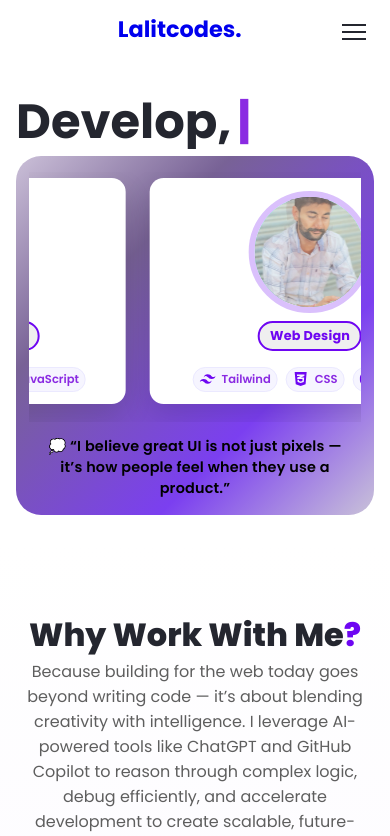
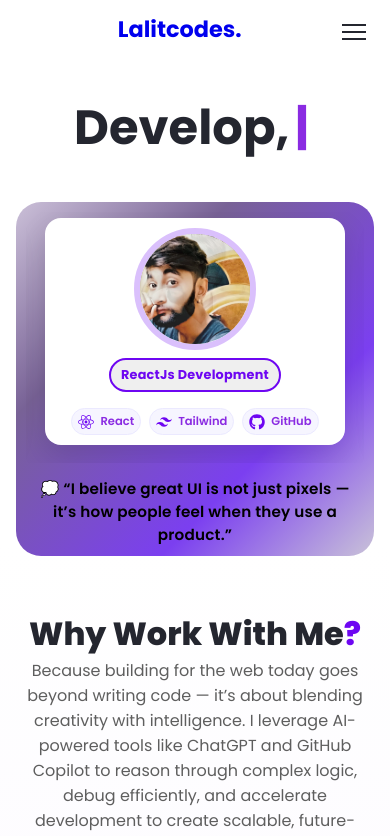
Before and after one commit to Rajputlalit/ReactJsPortfolio, a React (Vite) app: page /home in a window 390 px wide. Shown: the top 836 px of the page. Built offline with nearby package versions, Linux system fonts and the light colour scheme; the HTML template or start-up script is replaced by a standard one.

Commit message:
updated media query for Home section

```diff
--- a/src/components/CarouselSection.css
+++ b/src/components/CarouselSection.css
@@ -187,16 +187,19 @@
 
 /* 💻 Tablets & small desktops */
 @media (max-width: 1200px) {
+
   .carousel-inner {
     width: 90vw;
     max-width: 1000px;
     padding: 1.8rem;
+    /* background-color: aquamarine; */
   }
   .img-frame { width: 190px; height: 190px; }
 }
 
 /* 📱 Medium tablets / large phones (2 cards per view) */
 @media (max-width: 980px) {
+
   .carousel-inner {
     width: 94vw;
     padding: 1.5rem;
@@ -225,9 +228,11 @@
 
 /* 📲 Mobile (1 card per view) */
 @media (max-width: 680px) {
+
   .carousel-inner {
     width: 100%;
     padding: 1rem 0.8rem;
+    /* background-color: aqua; */
   }
   .swiper-slide {
     width: 100% !important;
@@ -259,9 +264,11 @@
 
 /* 📞 Extra small phones */
 @media (max-width: 420px) {
+
   .card {
     padding: 0.8rem;
     border-radius: 14px;
+
   }
   .img-frame {
     width: 110px;
@@ -281,6 +288,11 @@
 
 /* === Expanded Overlay Responsive === */
 @media (max-width: 980px) {
+    .carousel-wrap{
+      position: relative;
+      top: 5vh;
+    /* margin-top: 5vh; */
+  }
   .expanded-content-columns {
     grid-template-columns: 1fr;
     gap: 20px;
@@ -299,6 +311,7 @@
   }
 }
 @media (max-width: 480px) {
+
   .expanded-copy {
     font-size: 0.9rem;
   }
@@ -306,3 +319,110 @@
     font-size: 0.8rem;
   }
 }
+
+
+
+/* add or replace */
+/* 🔧 Ensure parent doesn't clip the expanding overlay */
+.carousel-wrap,
+.carousel-inner {
+  overflow: visible; /* prevent clipping of position:fixed overlay */
+}
+
+/* 🔧 Ensure the swiper wrapper centers slides and doesn't force unexpected widths */
+.swiper-wrapper {
+  align-items: flex-start; /* keep slides top-aligned for consistent card layout */
+}
+
+/* 🔧 Make each slide behave as a centered flex container */
+.swiper-slide {
+  display: flex;
+  justify-content: center;
+  align-items: flex-start;
+  box-sizing: border-box;
+}
+
+/* 🔧 Card sizing: keep uniform card size per breakpoint
+   - We define a sensible min/max so cards are consistent and content aligns inside
+*/
+.card {
+  min-width: 260px;   /* minimum size for the whole card */
+  max-width: 340px;   /* max width for larger screens (cards won't wildly expand) */
+  width: 100%;
+  box-sizing: border-box;
+  display: flex;
+  flex-direction: column;
+  align-items: center;
+  padding: 18px 16px 14px;
+}
+
+/* adjust image frame to match card sizes with relative sizes */
+.img-frame { width: 210px; height: 210px; }
+
+/* Large / desktop adjustments */
+@media (min-width: 1200px) {
+  .card { min-width: 300px; max-width: 360px; }
+  .img-frame { width: 210px; height: 210px; }
+}
+
+/* medium screens: two cards visible (or 3 with smaller sizes) */
+@media (max-width: 979px) {
+  .card {
+    min-width: 260px;
+    max-width: 320px;
+    padding: 14px 12px;
+  }
+  .img-frame { width: 160px; height: 160px; }
+  .label { font-size: .95rem; }
+}
+
+/* Small mobile - 1 card view */
+@media (max-width: 759px) {
+  .carousel-inner { width: 100%; padding: 10px 10px; }
+  .card {
+    min-width: 280px; /* ensures card occupies viewport comfortably when slidesPerView:1 */
+    max-width: 360px;
+    padding: 12px;
+    border-radius: 16px;
+    margin: 0 auto;
+  }
+  .img-frame { width: 140px; height: 140px; }
+  .label { font-size: 0.9rem; padding: 6px 10px; }
+  .badge { font-size: 0.82rem; padding: 5px 8px; }
+  .global-quote { font-size: .95rem; padding: 0 8px; }
+}
+
+/* Extra small phones */
+@media (max-width: 420px) {
+  .card { min-width: 220px; max-width: 300px; padding: 10px; }
+  .img-frame { width: 110px; height: 110px; }
+  .label { font-size: 0.8rem; }
+  .badge { font-size: 0.72rem; padding: 4px 6px; }
+}
+
+/* 🔧 Expanded overlay: keep current behavior but ensure responsive layout */
+.expanded-overlay {
+  z-index: 9999; /* stronger to ensure it sits above everything */
+  position: fixed;
+  background-color: #c9c2d8;
+  /* rest of your transitions remain */
+}
+
+@media (max-width: 980px) {
+  .expanded-content-columns {
+    grid-template-columns: 1fr;
+    gap: 20px;
+    padding: 1.5rem;
+  }
+  .expanded-panel-inner {
+    flex-direction: column;
+    height: 90vh;
+  }
+  .expanded-inner .right {
+    padding: 2rem 1rem;
+  }
+  .expanded-title {
+    font-size: clamp(2rem, 6vw, 3rem);
+    line-height: 1.2;
+  }
+}
--- a/src/components/CarouselSection.jsx
+++ b/src/components/CarouselSection.jsx
@@ -281,17 +281,33 @@ export default function CarouselSection() {
       <div className="carousel-inner">
 <Swiper
   modules={[Autoplay, A11y]}
-          loop
+  loop={true}
   speed={900}
   spaceBetween={24}
-          slidesPerView={3}
-
+  /* 🔧 RESPONSIVE SWIPER BREAKPOINTS
+     - 1200+: 3 cards
+     - 980 - 1199: 3 (but smaller container)
+     - 760 - 979: 2 cards
+     - 0 - 759: 1 card
+     The 'slidesPerView' default is removed; breakpoints control counts.
+  */
+  breakpoints={{
+    1200: { slidesPerView: 3, spaceBetween: 24 },
+    980: { slidesPerView: 3, spaceBetween: 20 },
+    760: { slidesPerView: 2, spaceBetween: 16 },
+    0: { slidesPerView: 1, spaceBetween: 12 },
+  }}
   autoplay={{
-            delay: 2000,
+    delay: 2200,
     disableOnInteraction: false,
     pauseOnMouseEnter: true,
   }}
+  // ensure swiper recalculates if parent sizes change
+  observer={true}
+  observeParents={true}
+  observeSlideChildren={true}
 >
+
           {[...CARDS, ...CARDS, ...CARDS].map((c, i) => (
             <SwiperSlide key={i}>
               <CarouselCard {...c} images={images} index={i % CARDS.length} onOpen={handleOpen} />
--- a/src/pages/Home.css
+++ b/src/pages/Home.css
@@ -48,47 +48,79 @@
   line-height: 1.1;
 }
 
-/* 📱 Responsive scaling for typewriter text and layout */
-@media (max-width: 1024px) {
-  .home h1 {
-    font-size: clamp(3rem, 8vw, 5rem);
+/* 🔧 HOME: Typewriter responsive fixes
+   - Allow wrapping on small screens (white-space normal)
+   - Use clamp() for fluid sizes
+   - Keep desktop behaviour (no wrap) for large screens
+*/
+
+/* base typewriter adjustments (desktop) */
+.typewriter {
+  display: inline-block;
+  font-size: 4rem;
+  font-weight: 700;
+  color: #24262f;
+  white-space: nowrap; /* keep single-line on larger screens */
+  overflow: hidden;
+}
+
+/* cursor unchanged */
+.cursor {
+  display: inline-block;
+  color: blueviolet;
+  font-weight: bold;
+  animation: blink 0.8s steps(1) infinite;
+}
+
+/* 🔧 Fluid scaling for large -> medium screens */
+@media (max-width: 980px) {
+  .home h1, .typewriter{
+    line-height: 4rem;
+  }
+
+}
+
+@media (max-width: 1200px) {
+  .home h1,
+  .typewriter {
+    font-size: clamp(3rem, 7.5vw, 5rem);
     text-align: center;
   }
 }
 
-@media (max-width: 600px) {
-  .home {
-    height: auto;
-    padding: 3rem 1rem;
-  }
-  .home h1 {
-    font-size: clamp(2.2rem, 9vw, 3.5rem);
-  }
-}
-
-
-/* === FLUID RESPONSIVE TYPEWRITER === */
-@media (max-width: 1200px) {
-  .home h1 {
-    font-size: clamp(3rem, 8vw, 5rem);
-    text-align: center;
-  }
-}
+/* 🔧 Medium screens: keep single-line but smaller */
 @media (max-width: 768px) {
   .home {
     height: auto;
     padding: 3rem 1rem;
   }
+  /* allow the typewriter to scale down, still prefer single-line */
   .typewriter {
-    font-size: clamp(2rem, 6vw, 3rem);
+    font-size: clamp(2.4rem, 6.6vw, 3.2rem);
     text-align: center;
+    white-space: nowrap;
   }
 }
+
+/* 🔧 Small screens: allow wrapping (so text doesn't overflow)
+   - We remove no-wrap so long phrases like "and Deploy..." can wrap naturally
+*/
 @media (max-width: 420px) {
   .home {
     padding: 2rem 1rem;
   }
   .typewriter {
-    font-size: clamp(1.8rem, 8vw, 2.2rem);
+    font-size: clamp(1.6rem, 8.2vw, 2.1rem);
+    white-space: normal; /* -> ALLOWS WRAPPING */
+    line-height: 1.05;
+    word-break: break-word;
+    overflow-wrap: anywhere;
+    text-align: center;
+    display: block; /* allows wrapping properly */
+  }
+  /* keep the cursor visually inline with text */
+  .typewriter .cursor {
+    display: inline-block;
+    /* margin-left: 1px; */
   }
 }
```
Lines whose indentation alone changed are shown as unchanged.
